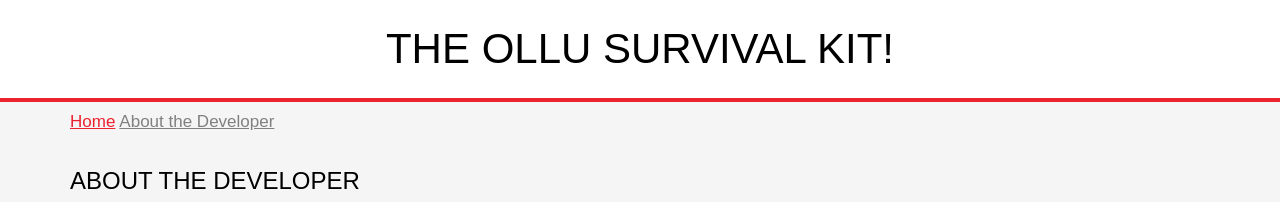
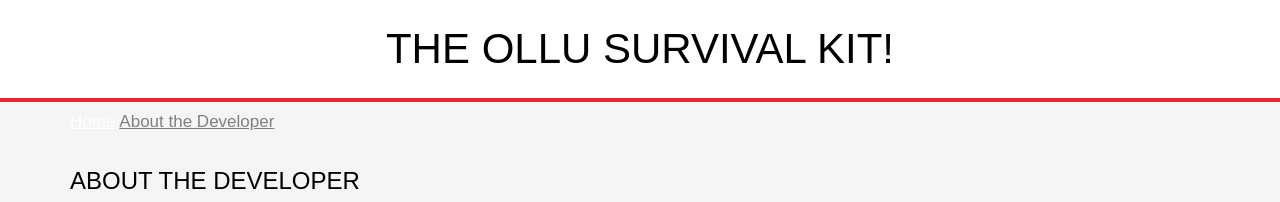
Before and after one commit to DeniseCoronel/OLLUSURVIVALKIT, a plain HTML site: page About the Developer.html in a window 1280 px wide. Shown: the top 202 px of the page. Drawn offline with Linux system fonts and the light colour scheme.

Commit message:
Update About the Developer.html

```diff
--- a/About the Developer.html
+++ b/About the Developer.html
@@ -100,7 +100,7 @@ h1, h2, h3, h4, h5 {
 </header>
 
 <nav id="navigation">
-<a href="index.html">Home</a>
+<a href="index.html" style="color:#FFFFFF;">Home</a>
 <a href="About the Developer.html" style="color:gray;">About the Developer</a>
 </nav>
 
```
